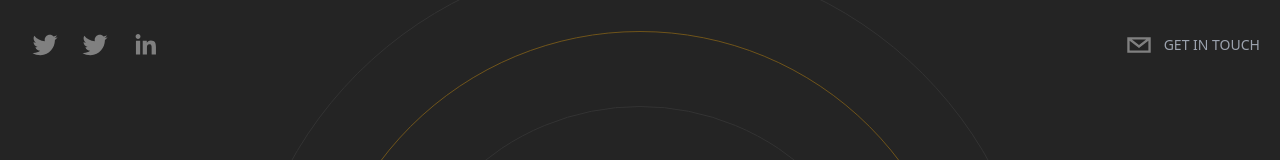
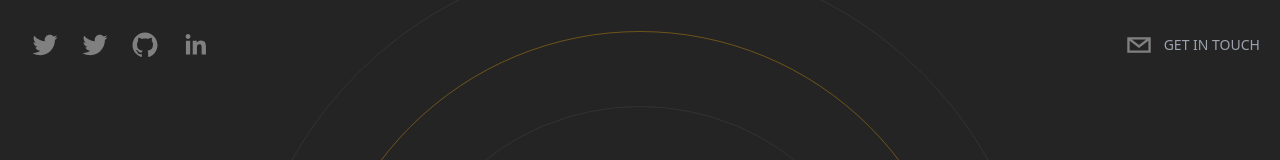
Before and after one commit to EspiraMarvin/portfolio, a Next.js app: page / in a window 1280 px wide. Shown: the top 160 px of the page. Built offline with nearby package versions, Linux system fonts and the light colour scheme.

Commit message:
feat: add updates

```diff
--- a/components/Header.tsx
+++ b/components/Header.tsx
@@ -30,6 +30,12 @@ export default function Header({}: Props) {
             />
             <SocialIcon
                 url="https://twitter.com/marvin_espira"
+                fgColor="gray"
+                bgColor="transparent"
+                target="_blank"
+            />
+            <SocialIcon
+                url="https://github.com/EspiraMarvin"
                 fgColor="gray"
                 bgColor="transparent"
                 target="_blank"
```
